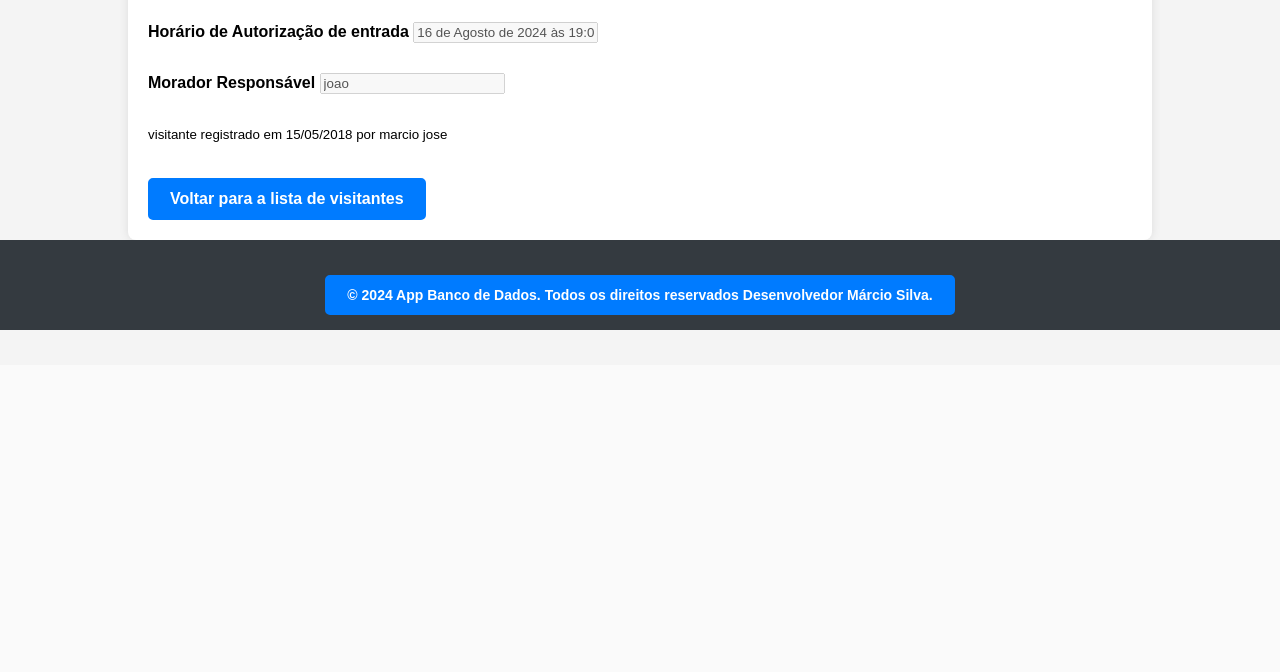
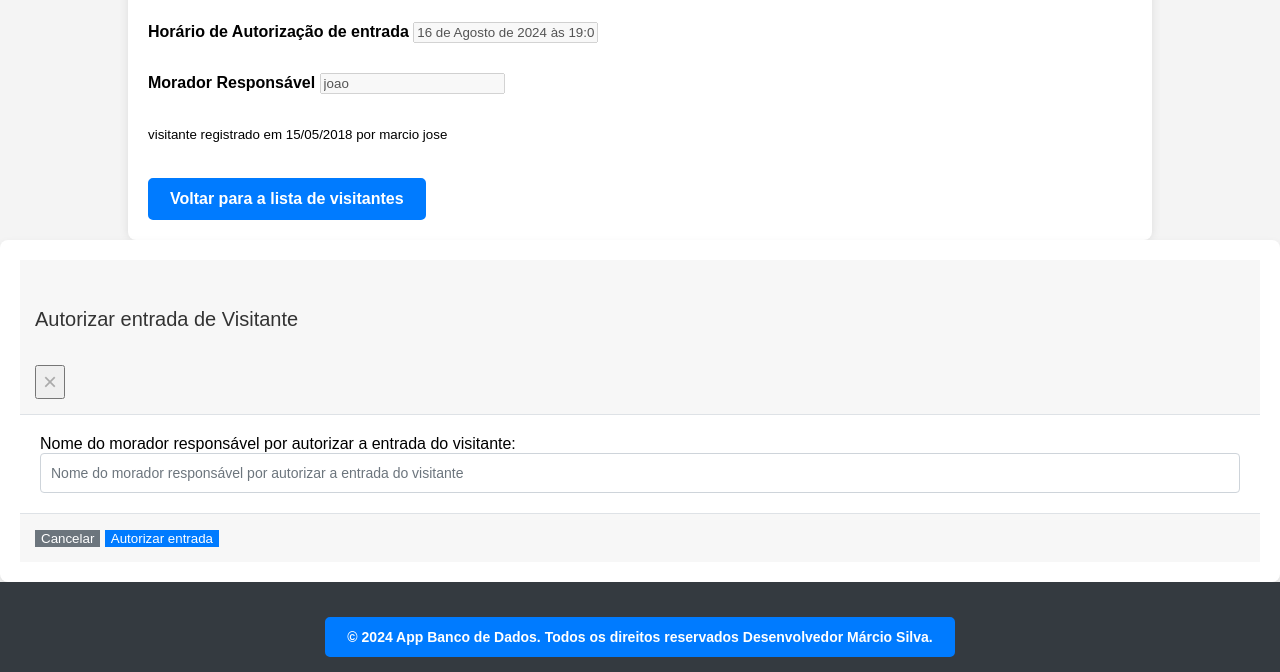
Before and after one commit to marciocapendeli/novo-Django, a Django app: page /informacoes-visitante/1/ in a window 1280 px wide. Shown: the part 435-1107 px from the top of the page. Before the commit the page ends 765 px from the top, so only its background shows below. Run offline with Django 5.2, Linux system fonts and the light colour scheme; data comes from the database, SQL or seed files in the repository; both versions use the stored data as it was after the commit; some libraries are stand-ins or nearby versions.

Commit message:
finalizando

```diff
--- a/controle/static/styles.css
+++ b/controle/static/styles.css
@@ -24,7 +24,7 @@
 }
 
 header {
-    background: #343a40; /* Cinza escuro */
+    background: #6b7a88; /* Cinza escuro */
     color: #ffffff;
     padding: 15px 0;
     text-align: center;
@@ -310,3 +310,76 @@
             background-color: #0056b3;
             border-color: #0056b3;
         }
+
+        /*estilização do boodstrap final*/
+
+        /* Modal overlay */
+.modal.fade .modal-dialog {
+    transition: transform 0.3s ease-out, opacity 0.3s ease-out;
+}
+
+/* Modal content */
+.modal-content {
+    border-radius: 8px;
+    box-shadow: 0 4px 8px rgba(0, 0, 0, 0.1);
+    background-color: #ffffff;
+    padding: 20px;
+}
+
+/* Modal header */
+.modal-header {
+    border-bottom: 1px solid #dee2e6;
+    padding: 15px;
+    background-color: #f7f7f7;
+}
+
+.modal-title {
+    font-size: 1.25rem;
+    font-weight: 500;
+    color: #333;
+}
+
+.close {
+    font-size: 1.5rem;
+    color: #aaa;
+}
+
+/* Modal body */
+.modal-body {
+    padding: 20px;
+}
+
+/* Form control */
+.form-control {
+    border-radius: 4px;
+    border: 1px solid #ced4da;
+    padding: 10px;
+    font-size: 1rem;
+}
+
+/* Modal footer */
+.modal-footer {
+    border-top: 1px solid #dee2e6;
+    padding: 15px;
+    background-color: #f7f7f7;
+}
+
+.btn-secondary {
+    background-color: #6c757d;
+    color: #ffffff;
+    border: none;
+}
+
+.btn-secondary:hover {
+    background-color: #5a6268;
+}
+
+.btn-primary {
+    background-color: #007bff;
+    color: #ffffff;
+    border: none;
+}
+
+.btn-primary:hover {
+    background-color: #0056b3;
+}
--- a/controle/templates/informacoes_visitante.html
+++ b/controle/templates/informacoes_visitante.html
@@ -69,6 +69,7 @@
 <div class="container">
     <h1>Informações do Visitante</h1>
 
+
     <div class="detail">
         <label>Nome Completo</label>
         <input type="text" class="detail" value="{{ visitante.nome_completo }}" disabled>
@@ -129,6 +130,41 @@
     <a href="{#}">Voltar para a lista de visitantes</a>
 </div>
 
+<!--codigo boodstrap-->
+<!-- definicao da modal da autorização do visitante-->
+<!-- Definição da modal da autorização do visitante -->
+<div class="modal fade" id="modal1" tabindex="-1" role="dialog" aria-labelledby="exampleModalLabel"
+    aria-hidden="true">
+    <div class="modal-dialog" role="document">
+        <div class="modal-content">
+            <div class="modal-header">
+                <h5 class="modal-title" id="exampleModalLabel">
+                    Autorizar entrada de Visitante
+                </h5>
+                <button type="button" class="close" data-dismiss="modal" aria-label="Close">
+                    <span aria-hidden="true">&times;</span>
+                </button>
+            </div>
+            <div class="modal-body">
+                <form method="POST">
+                    {% csrf_token %}
+                    <div class="form-group">
+                        <label for="id_morador_responsavel" class="col-form-label">
+                            Nome do morador responsável por autorizar a entrada do visitante:
+                        </label>
+                        {% render_field form.morador_responsavel placeholder="Nome do morador responsável por autorizar a entrada do visitante" class="form-control" %}
+                    </div>
+            </div>
+            <div class="modal-footer">
+                <button type="button" class="btn btn-secondary" data-dismiss="modal">Cancelar</button>
+                <button type="submit" class="btn btn-primary">Autorizar entrada</button>
+            </div>
+            </form>
+        </div>
+    </div>
+</div>
+
+
 </body>
 </html>
 
--- a/controle/visitantes/forms.py
+++ b/controle/visitantes/forms.py
@@ -27,3 +27,18 @@
                 "required": "O numero da casa é um campo obrigatorio"
             }
         }
+
+class AutorizaVisitanteForm(forms.ModelForm):
+    morador_responsavel = forms.CharField(required = True)
+
+    class Meta:
+        model = Visitante
+        fields = [
+            "morador_responsavel"
+        ]
+
+        error_messages = {
+            "morador_responsavel":{
+                "required": "informe o morador responsavel"
+            }
+        }
--- a/controle/visitantes/models.py
+++ b/controle/visitantes/models.py
@@ -59,6 +59,19 @@
         blank=True,
     )
 
+    STATUS_VISITANTE = [
+        ("AGUARDANDO", " Aguardando autorização"),
+        ("EM_VISITA", "Em visita"),
+        ("FINALIZADO", "Visita finalizada"),
+    ]
+
+    status = models.CharField(
+        verbose_name = "Status",
+        max_length = 10,
+        choices = STATUS_VISITANTE,
+        default = "AGUARDANDO",
+    )
+
     def get_horario_saida(self):
         if self.horario_saida:
             return self.horario_saida
--- a/controle/visitantes/views.py
+++ b/controle/visitantes/views.py
@@ -1,8 +1,9 @@
-from django.shortcuts import render,redirect, get_object_or_404
-from visitantes.forms import VisitanteForm
+from django.shortcuts import render, redirect, get_object_or_404
+from . forms import(VisitanteForm, AutorizaVisitanteForm)
 from porteiros.models import Porteiro
 from visitantes.models import Visitante
 from django.contrib import messages
+from django.utils import timezone
 
 
 
@@ -47,9 +48,32 @@
         id=id
     )
 
+    form = AutorizaVisitanteForm()
+    if request.method == "POST":
+        form = AutorizaVisitanteForm(
+            request.POST,
+            instance=visitante
+        )
+
+        if form.is_valid():
+            form.save(commit=False)
+
+            visitante.status = "EM_VISITA"
+            visitante.horario_autorizacao = timezone.now()
+
+            visitante.save()
+
+            messages.success(
+                request,
+                "Visitante autorizado com sucesso"
+            )
+            return redirect ("index")
+
+
     context = {
         "nome_pagina": "Informações do Visitante",
-        "visitante": visitante
+        "visitante": visitante,
+        "form": form,
     }
 
     return render(request, "informacoes_visitante.html", context)
```
Also changed, not shown: controle/db.sqlite3, controle/visitantes/migrations/0004_visitante_status.py (added).
